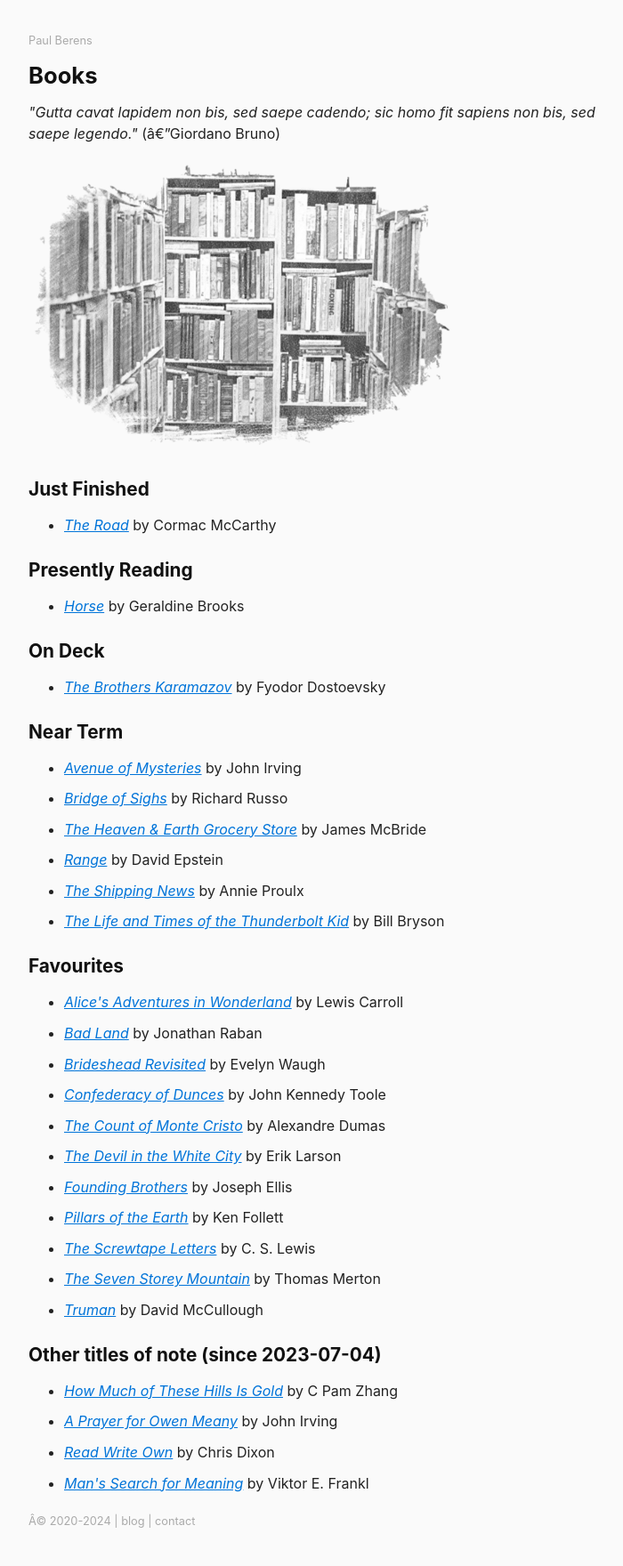
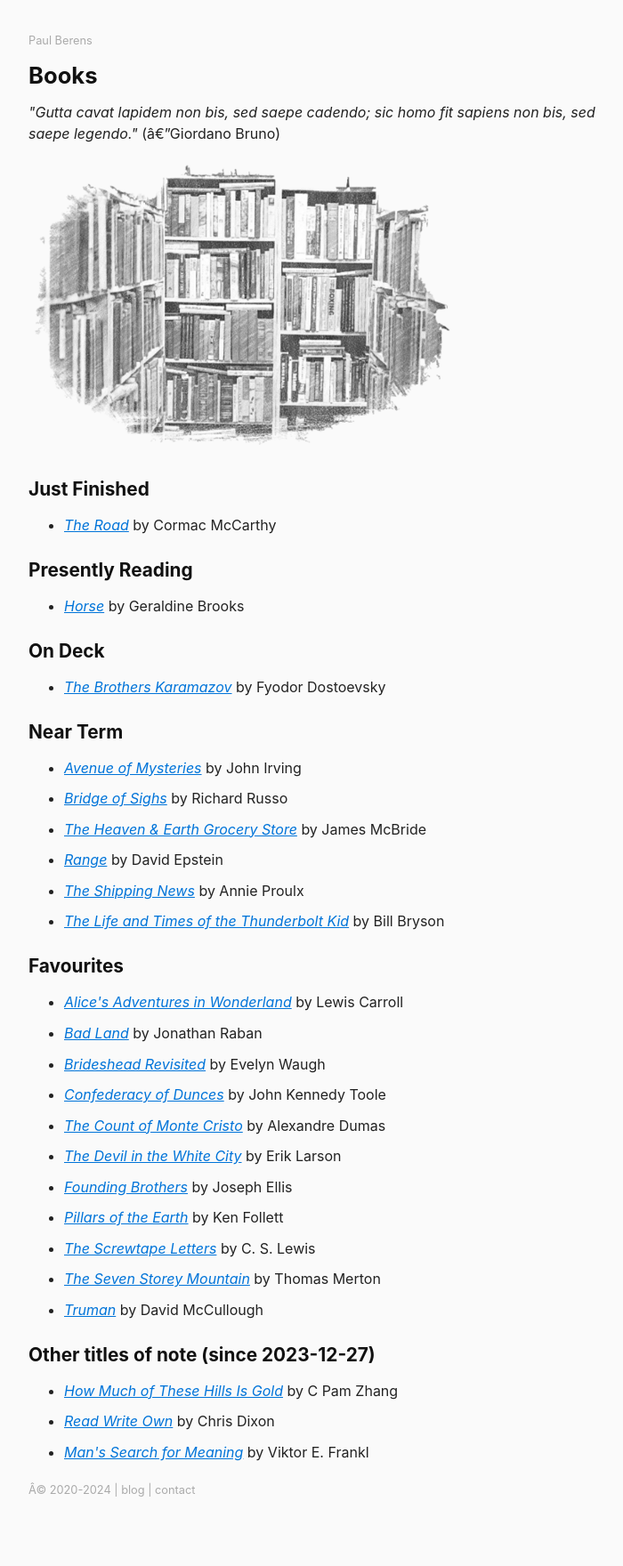
Before and after one commit to berensp/berensp.github.io, a Jekyll site: the page built from pages/books.md, in a window 1280 px wide. Shown: the whole page at 89% size, without its empty margins (288-988 px from the left). Built offline with Jekyll 4.4.1, drawn with Linux system fonts in a browser that asks for light colours; a script that is not in the unit is left out; after the commit the page ends 1725 px from its top, so only the background shows below that.

Commit message:
Update prayer-for-owen-meany.md

```diff
--- a/_book/prayer-for-owen-meany.md
+++ b/_book/prayer-for-owen-meany.md
@@ -3,7 +3,7 @@
 title: A Prayer for Owen Meany
 author: John Irving
 category: Miscellany
-finish_date: 2023-07-04
+finish_date: 2003-03-01
 book_url: https://www.google.com/books/edition/A_Prayer_for_Owen_Meany/pcCpqpWPKrkC?hl=en&gbpv=0
 ogimage: bkreview_owenmeany.jpg
 ---
```
